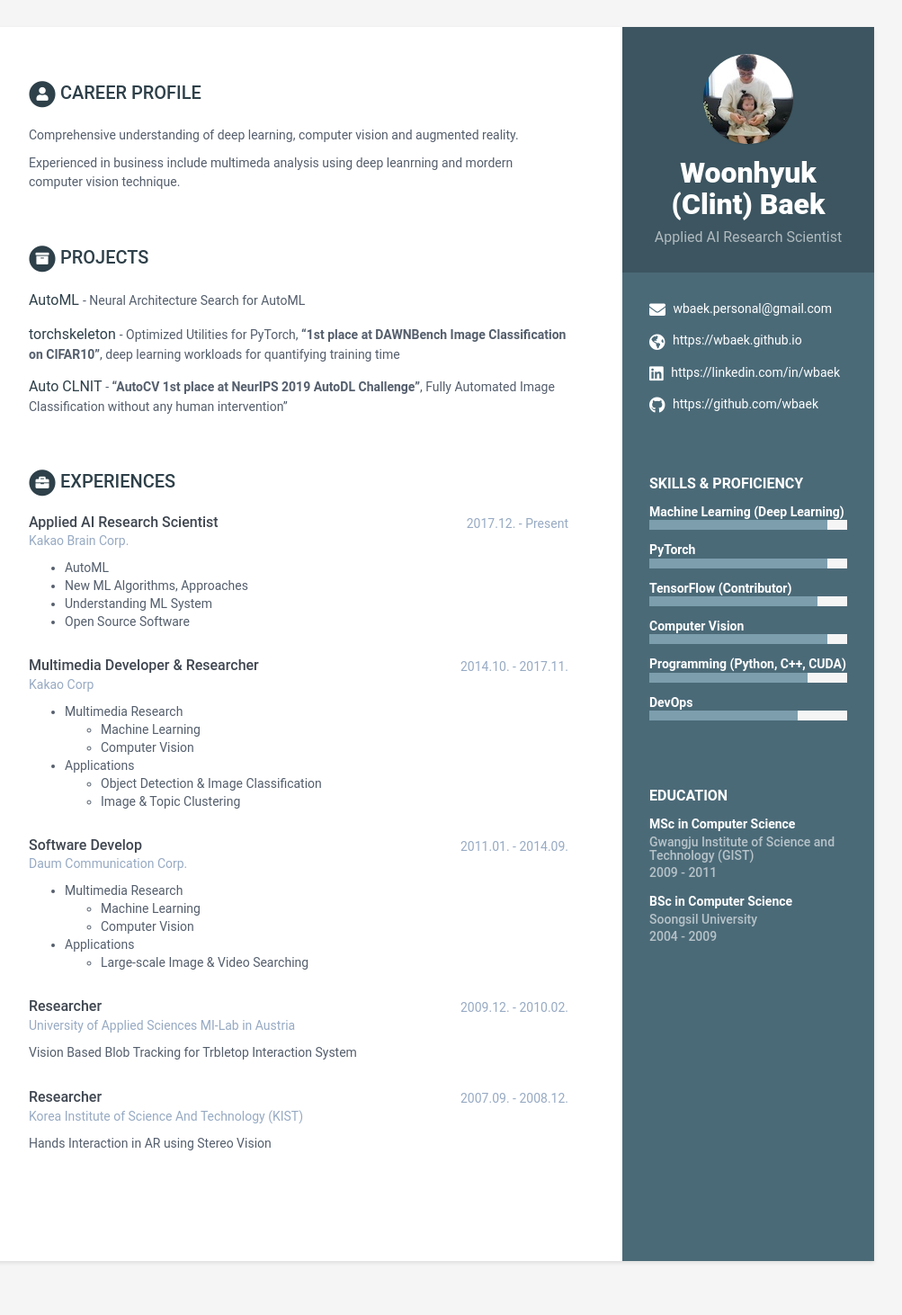
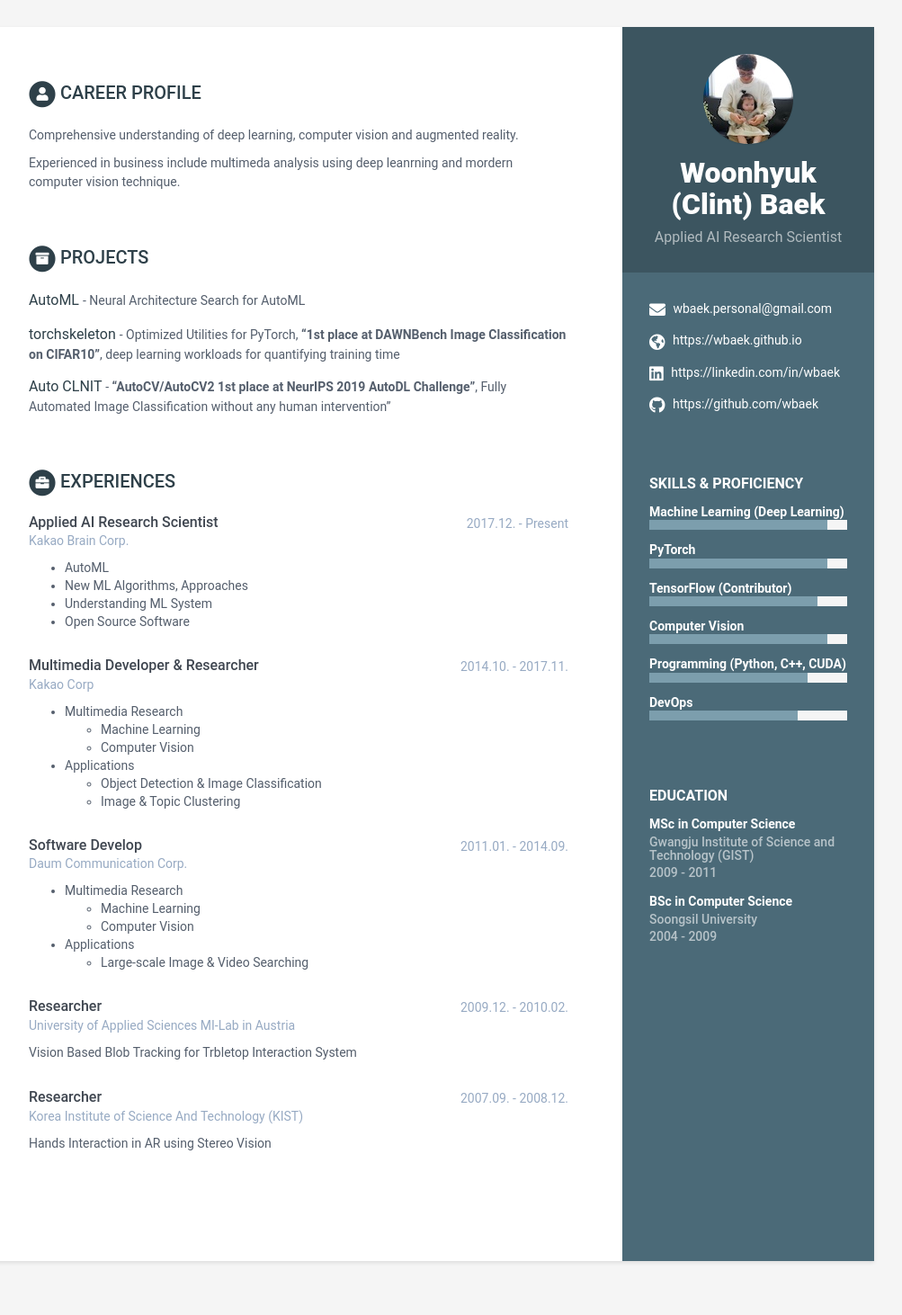
Before and after one commit to wbaek/wbaek.github.io, a Jekyll site: the page built from index.html, in a window 1280 px wide. Shown: the whole page at 90% size, without its empty margins (168-1171 px from the left). Built offline with Jekyll 4.4.1, drawn with Linux system fonts in a browser that asks for light colours.

Commit message:
update project

```diff
--- a/_data/data.yml
+++ b/_data/data.yml
@@ -101,14 +101,14 @@
         tagline: "Neural Architecture Search for AutoML"
 
       - title: torchskeleton
-        time: 2019. - 2019.
+        time: 2019. - present
         link: "https://github.com/wbaek/torchskeleton/releases/tag/v0.2.0_dawnbench_cifar10_release"
         tagline: Optimized Utilities for PyTorch, <strong>"1st place at DAWNBench Image Classification on CIFAR10"</strong>, deep learning workloads for quantifying training time
 
       - title: Auto CLNIT
-        time: 2019. - 2019.
+        time: 2019.05. - 2019.08.
         link: "https://kakaobrain.com/press/75"
-        tagline: <strong>"AutoCV 1st place at NeurIPS 2019 AutoDL Challenge"</strong>, Fully Automated Image Classification without any human intervention"
+        tagline: <strong>"AutoCV/AutoCV2 1st place at NeurIPS 2019 AutoDL Challenge"</strong>, Fully Automated Image Classification without any human intervention"
 
 
 #
```
